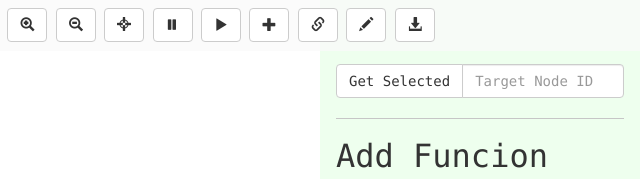
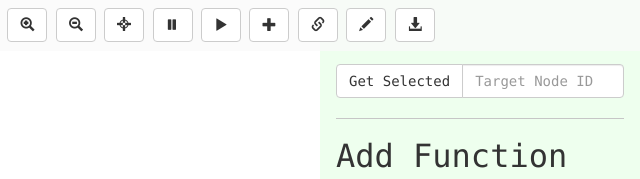
Before and after one commit to hikalium/mgcanvas, a plain HTML site: page www/index.html in a window 1280 px wide. Shown: the top 179 px of the page, 640-1280 px from the left. Drawn offline with Linux system fonts and the light colour scheme.

Commit message:
Update index.html

```diff
--- a/www/index.html
+++ b/www/index.html
@@ -202,7 +202,7 @@ function handleDragOver(evt){
     <input id="targetNodeId" type="text" class="form-control" placeholder="Target Node ID">
   </div>
   <hr>
-  <h1>Add Funcion</h1>
+  <h1>Add Function</h1>
   <div class="input-group">
     <span class="input-group-addon" id="basic-addon1">URL</span>
     <input id="inputAddFuncURL" type="text" class="form-control" placeholder="URL" value="https://elixir.bootlin.com/linux/v5.1.8/source/mm/memory.c#L404">
```
